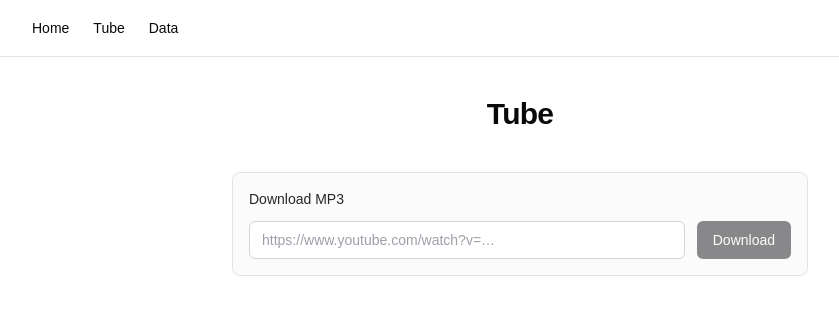
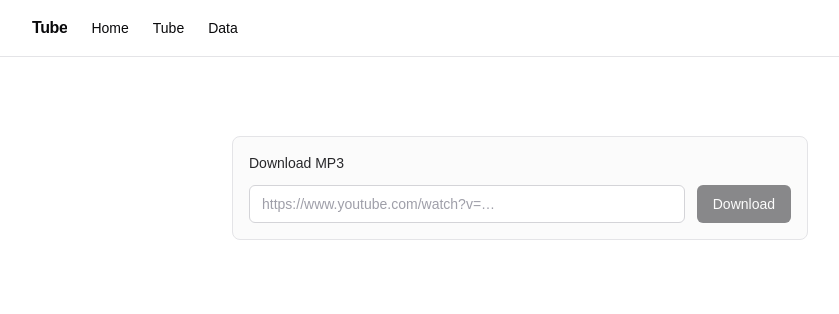
Before and after one commit to merklegroot/mus, a Next.js app: page /tube in a window 1280 px wide. Shown: the top 314 px of the page, without its empty margins (120-959 px from the left). Built offline with nearby package versions, Linux system fonts and the light colour scheme.

Commit message:
title in top-nav

```diff
--- a/src/app/data/page.tsx
+++ b/src/app/data/page.tsx
@@ -23,10 +23,6 @@ export default async function DataPage() {
 
   return (
     <main className="flex flex-1 flex-col items-center gap-6 px-4 py-10 lg:items-stretch lg:px-8">
-      <h1 className="text-center text-3xl font-semibold tracking-tight text-zinc-950 dark:text-zinc-50">
-        Data
-      </h1>
-
       <section className={`${panel} mx-auto`} aria-label="Library index state">
         <h2 className="mb-3 text-sm font-medium text-zinc-800 dark:text-zinc-200">
           library_state
--- a/src/app/page.tsx
+++ b/src/app/page.tsx
@@ -3,9 +3,6 @@ import { Mp3List } from "@/components/Mp3List";
 export default function Home() {
   return (
     <main className="flex flex-1 flex-col items-center gap-6 px-4 py-10 lg:items-stretch lg:px-8">
-      <h1 className="text-center text-3xl font-semibold tracking-tight text-zinc-950 dark:text-zinc-50">
-        Home
-      </h1>
       <Mp3List />
     </main>
   );
--- a/src/app/tube/page.tsx
+++ b/src/app/tube/page.tsx
@@ -8,9 +8,6 @@ export const metadata: Metadata = {
 export default function TubePage() {
   return (
     <main className="flex flex-1 flex-col items-center px-4 py-10">
-      <h1 className="text-center text-3xl font-semibold tracking-tight text-zinc-950 dark:text-zinc-50">
-        Tube
-      </h1>
       <YoutubeDownloadForm />
     </main>
   );
--- a/src/components/TopNav.tsx
+++ b/src/components/TopNav.tsx
@@ -1,12 +1,29 @@
+"use client";
+
 import Link from "next/link";
+import { usePathname } from "next/navigation";
+
+const PAGE_TITLE: Record<string, string> = {
+  "/": "Home",
+  "/tube": "Tube",
+  "/data": "Data",
+};
 
 export function TopNav() {
+  const pathname = usePathname();
+  const title = PAGE_TITLE[pathname] ?? "";
+
   return (
     <header className="fixed inset-x-0 top-0 z-50 border-b border-zinc-200 bg-white dark:border-zinc-800 dark:bg-zinc-950">
       <nav
         className="mx-auto flex h-14 max-w-5xl items-center gap-6 px-4 sm:px-6"
         aria-label="Main"
       >
+        {title ? (
+          <h1 className="shrink-0 truncate text-base font-semibold tracking-tight text-zinc-950 dark:text-zinc-50">
+            {title}
+          </h1>
+        ) : null}
         <Link
           href="/"
           className="text-sm font-medium text-zinc-950 underline-offset-4 hover:underline dark:text-zinc-50"
```
